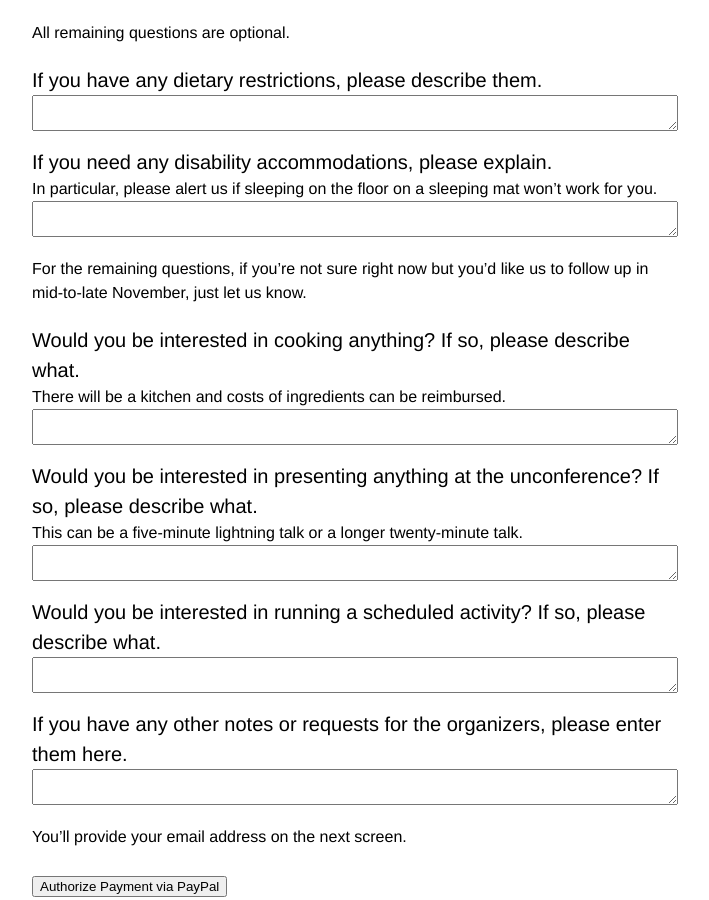
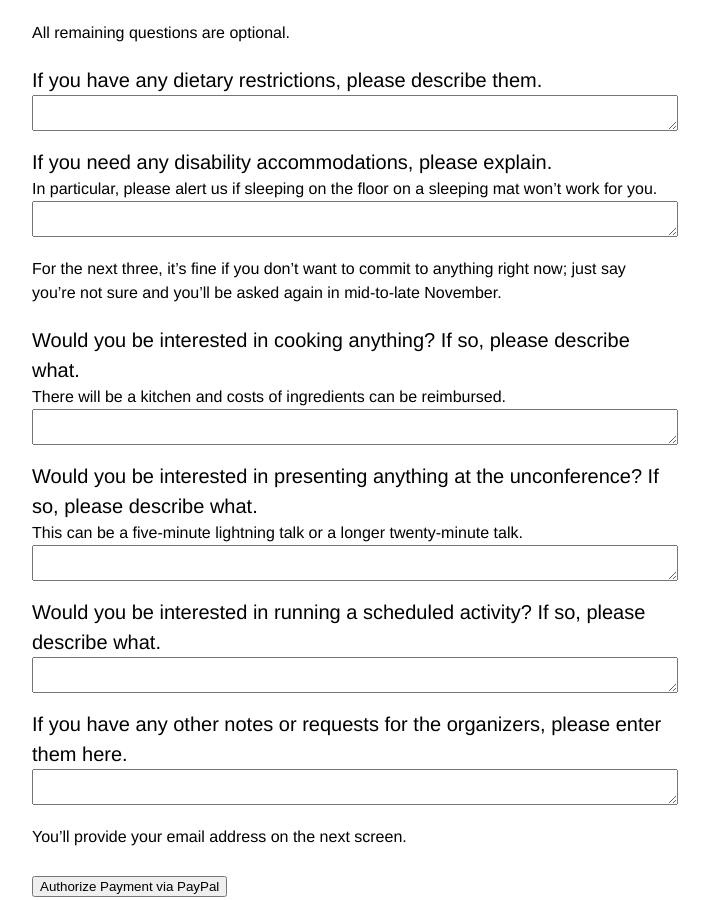
Before and after one commit to rtanen/rationalistmegameetup.github.io, a Jekyll site: the page built from index.html, in a window 1280 px wide and 900 px high, scrolled down 1678 px. Shown: the whole window, without its empty margins (288-997 px from the left). Built offline with Jekyll 4.4.1, drawn with Linux system fonts in a browser that asks for light colours.

Commit message:
Reworded delayed commit info

```diff
--- a/index.html
+++ b/index.html
@@ -87,8 +87,9 @@ for you, or if you want to make any other kind of individual arrangement.</p>
   <small>In particular, please alert us if sleeping on the floor on a sleeping mat won’t work for you.</small>
   <textarea name="os2" maxlength="200"></textarea>
 </label>
-<p><small>For the remaining questions, if you’re not sure right now but you’d like
-us to follow up in mid-to-late November, just let us know.</small></p>
+<p><small>For the next three, it’s fine if you don’t want to commit to anything
+right now; just say you’re not sure and you’ll be asked again in mid-to-late
+November.</small></p>
 <label>Would you be interested in cooking anything? If so, please describe what.
   <small>There will be a kitchen and costs of ingredients can be reimbursed.</small>
   <textarea name="os3" maxlength="200"></textarea>
```
